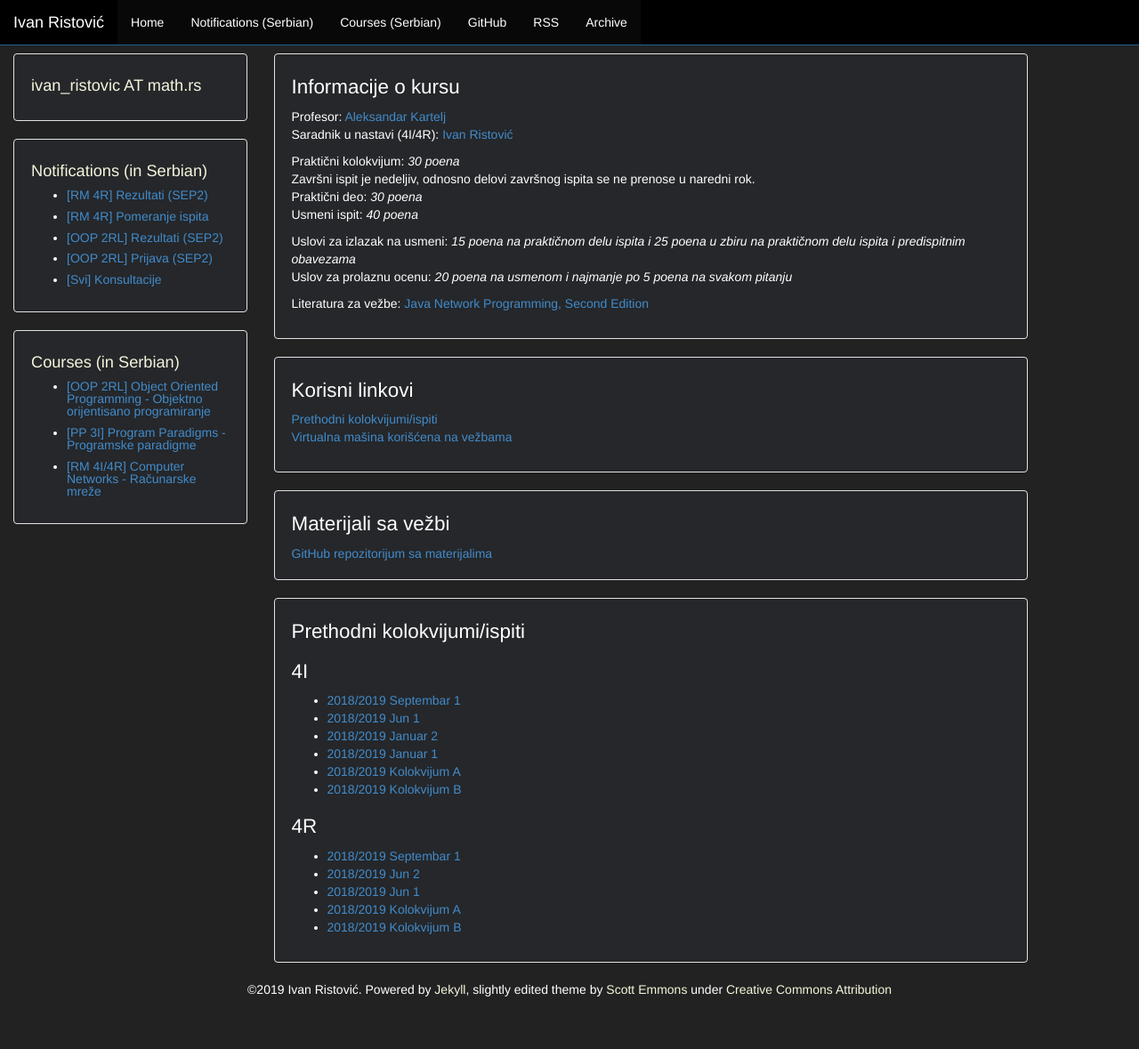
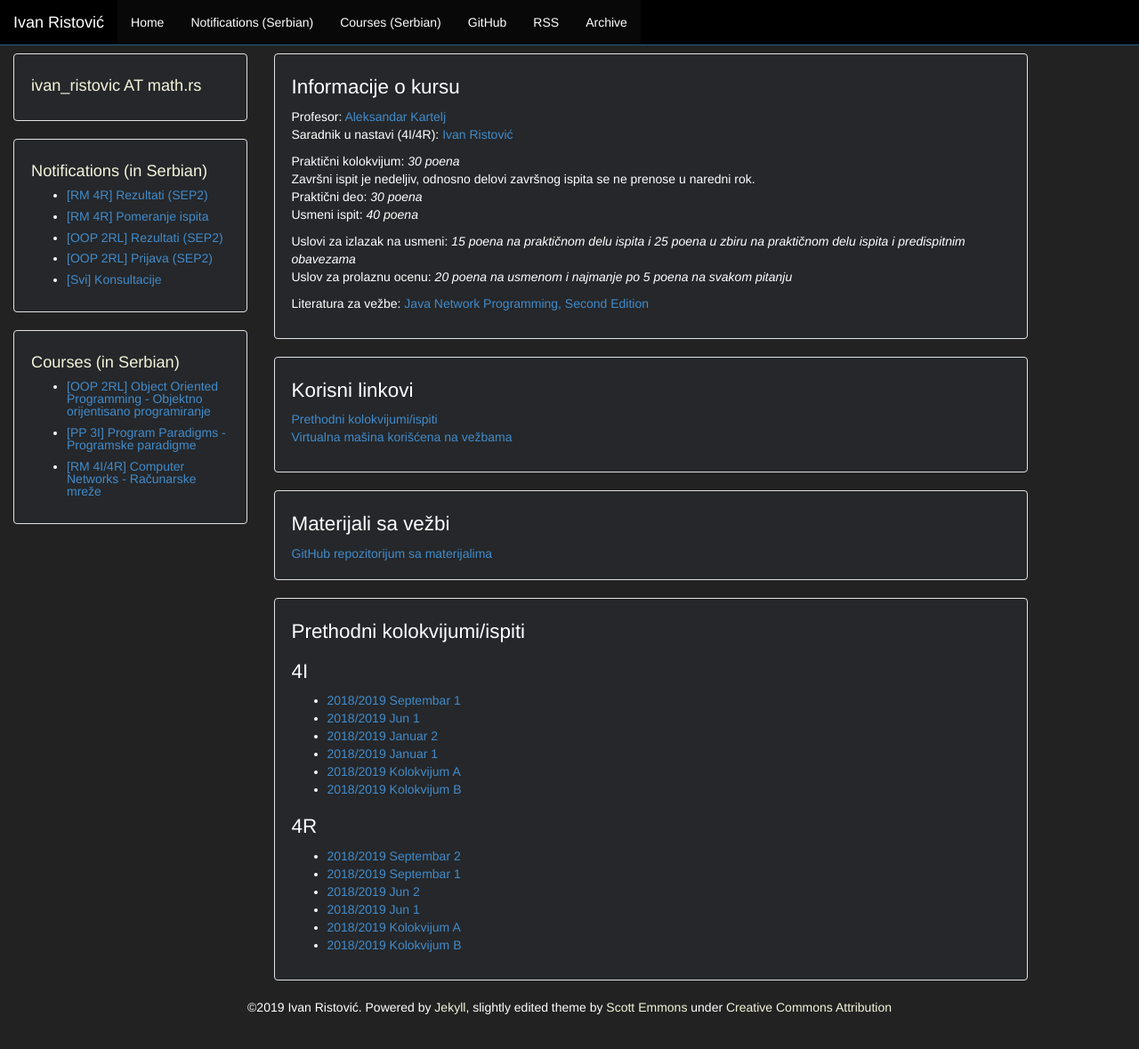
Before and after one commit to ivan-ristovic/ivan-ristovic.github.io, a Jekyll site: the page built from courses/rm/index.html, in a window 1280 px wide and 1212 px high. Shown: the top 1179 px of the window at 89% size. Built offline with Jekyll 4.4.1, drawn with Linux system fonts in a browser that asks for light colours.

Commit message:
[RM] Add SEP2 exam

```diff
--- a/courses/rm/index.html
+++ b/courses/rm/index.html
@@ -58,6 +58,7 @@ layout: default
   <div>
     <h1>4R</h1>
     <ul>
+      <li><a href="exams/RM_4R_2019_sep2.pdf">2018/2019 Septembar 2</a></li>
       <li><a href="exams/RM_4R_2019_sep1.pdf">2018/2019 Septembar 1</a></li>
       <li><a href="exams/RM_4R_2019_jun2.pdf">2018/2019 Jun 2</a></li>
       <li><a href="exams/RM_4R_2019_jun1.pdf">2018/2019 Jun 1</a></li>
```
Also changed, not shown: 1 other file.
